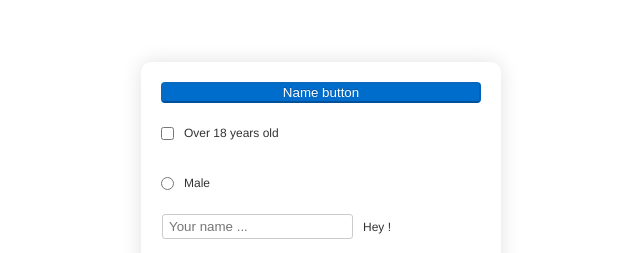
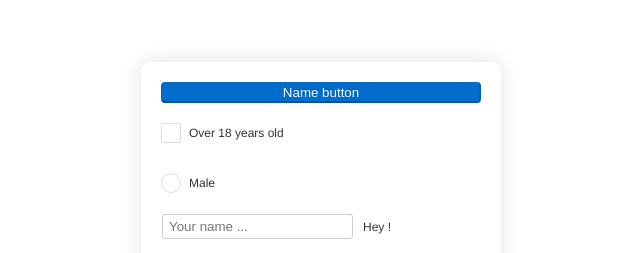
Before and after one commit to poS31d0n/components-vue-3, a Vue app: page / in a window 1280 px wide. Shown: the part 218-471 px from the top of the page, without its empty margins (319-959 px from the left). Built offline with nearby package versions, Linux system fonts and the light colour scheme.

Commit message:
update radio & checkbox

```diff
--- a/src/components/Checkbox/Checkbox.scss
+++ b/src/components/Checkbox/Checkbox.scss
@@ -1,27 +1,73 @@
 .checkbox {
   display: flex;
   align-items: center;
-  flex-direction: initial;
 
   height: 20%;
   width: 100%;
 
-  gap: 10px;
-
   &__input {
-    margin: 0;
-    &:focus {
-      outline: none;
-      border-color: #6699CC;
-      box-shadow: inset 0 1px 1px rgba(0, 0, 0, 0.075), 0 0 8px rgba(82, 168, 236, 0.6);
-    }
-    &:hover {
-      box-shadow: inset 0 1px 1px rgba(0, 0, 0, 0.075), 0 0 8px rgba(82, 168, 236, 0.6);
+    &:checked,
+    &:not(:checked) {
+      position: absolute;
+      left: none;
     }
 
+    &:checked+.checkbox__label,
+    &:not(:checked)+.checkbox__label {
+      font-size: 12px;
+      display: inline-block;
+      position: relative;
+      padding-left: 28px;
+      line-height: 20px;
+      cursor: pointer;
+    }
 
-  }
-  &__label {
-    font-size: 12px;
+    &:checked+.checkbox__label::before,
+    &:not(:checked)+.checkbox__label::before {
+      content: "";
+      position: absolute;
+      left: 0px;
+      top: 0px;
+      width: 18px;
+      height: 18px;
+      border: 1px solid #dddddd;
+      background-color: #ffffff;
+      border-radius: 2px;
+    }
+
+    &:checked+.checkbox__label::after,
+    &:not(:checked)+.checkbox__label::after {
+      content: "";
+      position: absolute;
+      -webkit-transition: all 0.2s ease;
+      -moz-transition: all 0.2s ease;
+      -o-transition: all 0.2s ease;
+      transition: all 0.2s ease;
+
+      left: 3px;
+      top: 4px;
+      width: 10px;
+      height: 5px;
+      border-radius: 1px;
+      border-left: 4px solid rgba(82, 168, 236);
+      border-bottom: 4px solid rgba(82, 168, 236);
+      -webkit-transform: rotate(-45deg);
+      -moz-transform: rotate(-45deg);
+      -o-transform: rotate(-45deg);
+      -ms-transform: rotate(-45deg);
+      transform: rotate(-45deg);
+    }
+
+    &:not(:checked)+.checkbox__label::after {
+      opacity: 0;
+    }
+
+    &:checked+.checkbox__label::after {
+      opacity: 1;
+    }
+
+    &:hover {
+      box-shadow: inset 0 1px 9px rgba(0, 0, 0, 0.075), 0px 0px 15px rgba(82, 168, 236, 0.6);
+    }
   }
 }
--- a/src/components/Checkbox/Checkbox.vue
+++ b/src/components/Checkbox/Checkbox.vue
@@ -5,8 +5,9 @@
       type="checkbox"
       :value="value"
       @click="inputC"
+      :id="value"
     />
-    <label class="checkbox__label"> {{ label }} </label>
+    <label :for="value" class="checkbox__label"> {{ label }} </label>
   </div>
 </template>
 
--- a/src/components/Radio/Radio.scss
+++ b/src/components/Radio/Radio.scss
@@ -1,24 +1,68 @@
 .radio {
   display: flex;
   align-items: center;
-  flex-direction: initial;
 
   height: 20%;
   width: 100%;
 
-  gap: 10px;
 
   &__input {
-    margin: 0;
 
-    &:focus {
-      outline: none;
-      border-color: #6699CC;
-      box-shadow: inset 0 1px 1px rgba(0, 0, 0, 0.075), 0 0 8px rgba(82, 168, 236, 0.6);
+    &:checked,
+    &:not(:checked) {
+      position: absolute;
+      left: none;
     }
 
+    &:checked+.radio__label,
+    &:not(:checked)+.radio__label {
+      display: inline-block;
+      position: relative;
+      padding-left: 28px;
+      line-height: 20px;
+      cursor: pointer;
+    }
+
+    &:checked+.radio__label::before,
+    &:not(:checked)+.radio__label::before {
+      content: "";
+      position: absolute;
+      left: 0px;
+      top: 0px;
+      width: 18px;
+      height: 18px;
+      border: 1px solid #dddddd;
+      background-color: #ffffff;
+      border-radius: 100%;
+    }
+
+    &:checked+.radio__label::after,
+    &:not(:checked)+.radio__label::after {
+      content: "";
+      position: absolute;
+      -webkit-transition: all 0.2s ease;
+      -moz-transition: all 0.2s ease;
+      -o-transition: all 0.2s ease;
+      transition: all 0.2s ease;
+
+      left: 5px;
+      top: 5px;
+      width: 10px;
+      height: 10px;
+      border-radius: 100%;
+      background-color: rgba(82, 168, 236);
+    }
+
+    &:not(:checked)+.radio__label::after {
+      opacity: 0;
+    }
+    &:checked+.radio__label::after {
+      opacity: 1;
+    }
+
+
     &:hover {
-      box-shadow: inset 0 1px 1px rgba(0, 0, 0, 0.075), 0 0 8px rgba(82, 168, 236, 0.6);
+      box-shadow: inset 0 1px 1px rgba(0, 0, 0, 0.075), 0px 0px 15px rgba(82, 168, 236, 0.6);
     }
   }
 
--- a/src/components/Radio/Radio.vue
+++ b/src/components/Radio/Radio.vue
@@ -1,7 +1,13 @@
 <template>
   <div class="radio">
-    <input class="radio__input" type="radio" name="radio" :value="value" />
-    <label class="radio__label"> {{ label }} </label>
+    <input
+      class="radio__input"
+      type="radio"
+      name="radio"
+      :value="value"
+      :id="value"
+    />
+    <label :for="value" class="radio__label"> {{ label }} </label>
   </div>
 </template>
 
```
